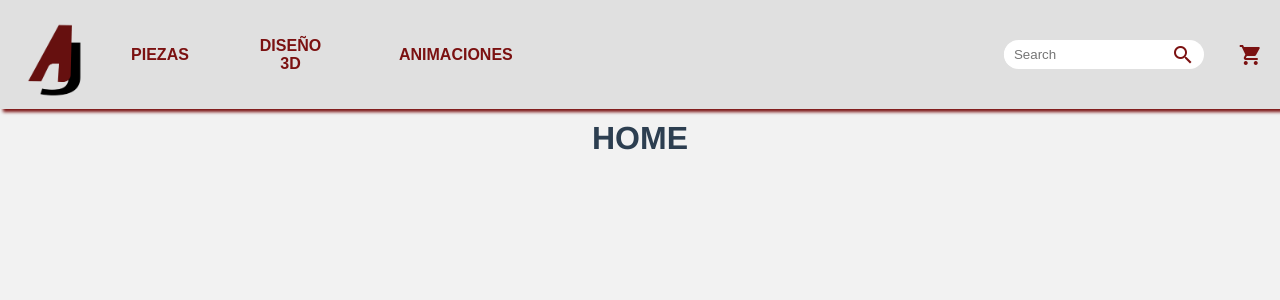
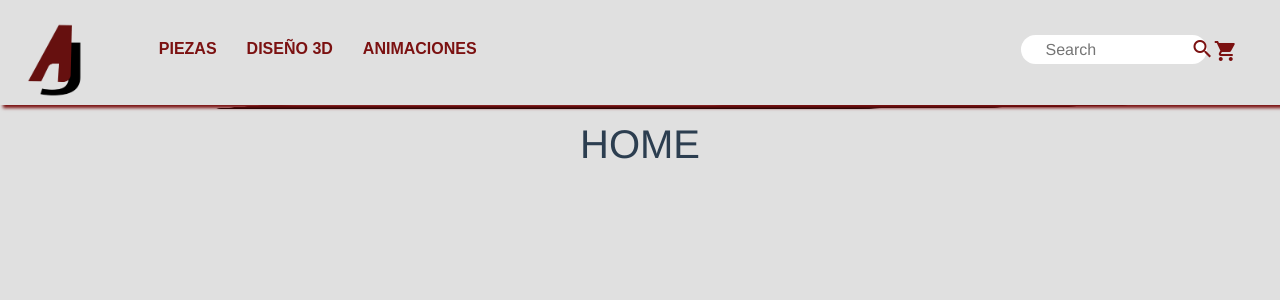
Before and after one commit to JSantosSP/AJSolutions, a Vue app in the folder ajsolutions/: page / in a window 1280 px wide. Shown: the top 300 px of the page. Built offline with nearby package versions, Linux system fonts and the light colour scheme.

Commit message:
resolucion table & ordenador

```diff
--- a/ajsolutions/public/index.html
+++ b/ajsolutions/public/index.html
@@ -8,6 +8,7 @@
     <meta name="Description" content="Web de servició de impresión 3D y modelaje de piezas. 3D Printing and objects design web">
     <link rel="icon" href="<%= BASE_URL %>AJ.ico">
     <link href="https://fonts.googleapis.com/icon?family=Material+Icons" rel="stylesheet">
+    <link rel="stylesheet" href="https://cdn.jsdelivr.net/npm/bootstrap@4.3.1/dist/css/bootstrap.min.css" integrity="sha384-ggOyR0iXCbMQv3Xipma34MD+dH/1fQ784/j6cY/iJTQUOhcWr7x9JvoRxT2MZw1T" crossorigin="anonymous">
     <title><%= htmlWebpackPlugin.options.title %></title>
 
   </head>
@@ -22,7 +23,11 @@
 
 <style>
   body{
-    background: #f2f2f2;
-
+    background: #E0E0E0;
+    background-image: url(./AJ.png);
+    background-repeat: no-repeat;
+    background-size: 120% 30%;
+    background-position: center;
+    margin: 0;
   }
 </style>
--- a/ajsolutions/src/App.vue
+++ b/ajsolutions/src/App.vue
@@ -6,25 +6,28 @@
           <img alt="logo" src="./assets/AJ.png">
         </div>
       </router-link>
-      <div id="derecha">
+      <div id="derecha" class="container-fluid">
+        <div class="row">
           <router-link to = "/piezas">
-          <div class="option">
-            <label>PIEZAS</label>
+            <div class="option col-md-12 col-sm-12 col-xs-12">
+              <label class="cLabel">PIEZAS</label>
             </div>
           </router-link>
           <router-link to = "/3d">
-          <div class="option">
-            <label>DISEÑO 3D</label>
+            <div class="option col-md-12 col-sm-12 col-xs-12">
+              <label class="cLabel">DISEÑO 3D</label>
             </div>
           </router-link>
           <router-link to = "/animaciones">
-          <div class="option">
-            <label>ANIMACIONES</label>
+            <div class="option col-md-12 col-sm-12 col-xs-12">
+              <label class="cLabel">ANIMACIONES</label>
             </div>
           </router-link>
         </div>
-      <div id="izquierda">
-        <div class="box">
+      </div>
+      <div id="izquierda" class="container-fluid">
+        <div class="row">
+          <div class="box col-lg-10 col-md-12 col-sm-12 col-xs-12">
             <form action="#">
               <input type="text"
                     placeholder="Search"
@@ -36,8 +39,9 @@
                   </span>
             </button>
           </div>
-        <div class="cesta">
+          <div class="cesta col-lg-2 col-md-12 col-sm-12 col-xs-12">
             <span class="material-icons icon"> shopping_cart </span>
+          </div>
         </div>
       </div>
     </div>
@@ -46,6 +50,16 @@
     <router-view/>
   </div>
 </template>
+
+<script>
+export default {
+  name: 'App',
+  data(){
+    return{
+    }
+  },
+}
+</script>
 
 
 <style>
@@ -69,6 +83,9 @@
 #contenedor {
   margin-top: 120px;
   width: 100%;
+}
+.cLabel{
+  width: max-content;
 }
 .box input[type=text]{
     width:150px;
@@ -114,7 +131,7 @@
   color: #7B1111;
   font-weight: bolder;
   font-family:"Arial";
-  padding: 4%;
+  width: 110%;
   transition: all 400ms ease;
 
 }
```
Lines whose indentation alone changed are shown as unchanged.
